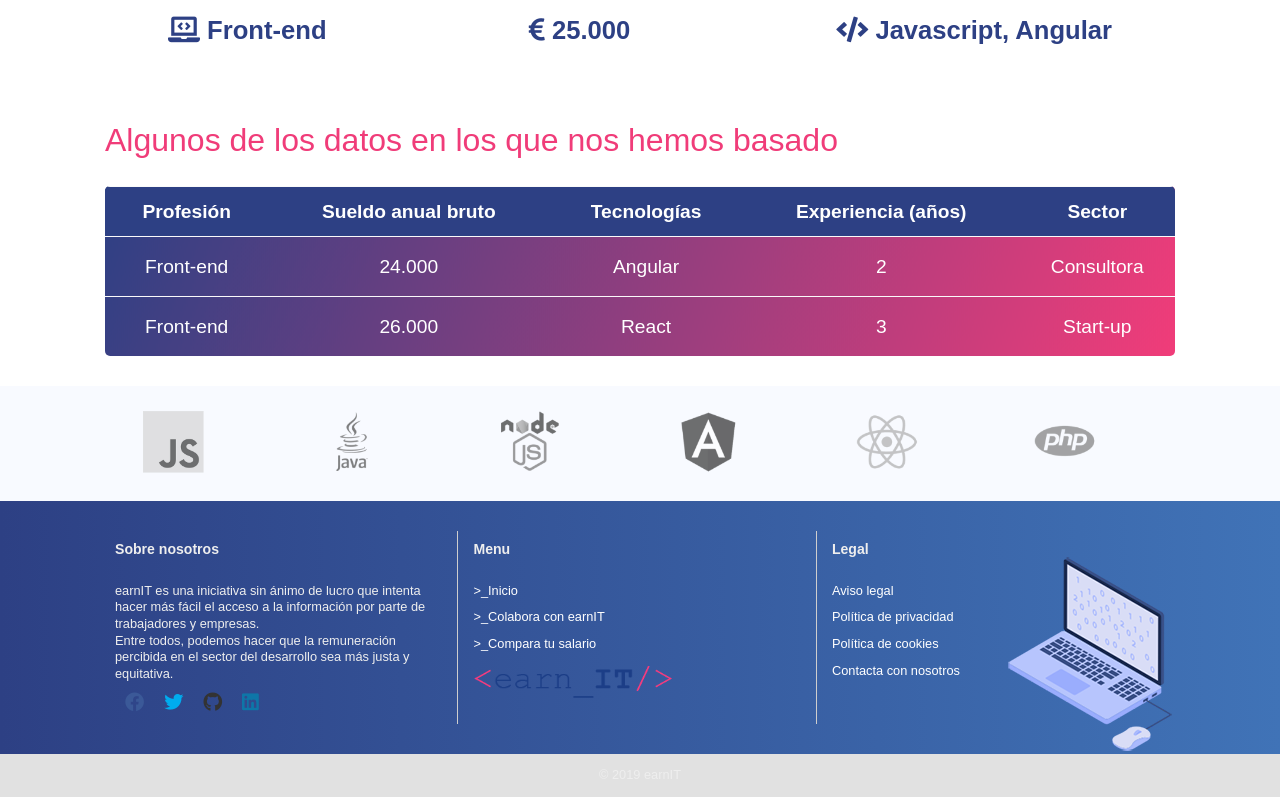
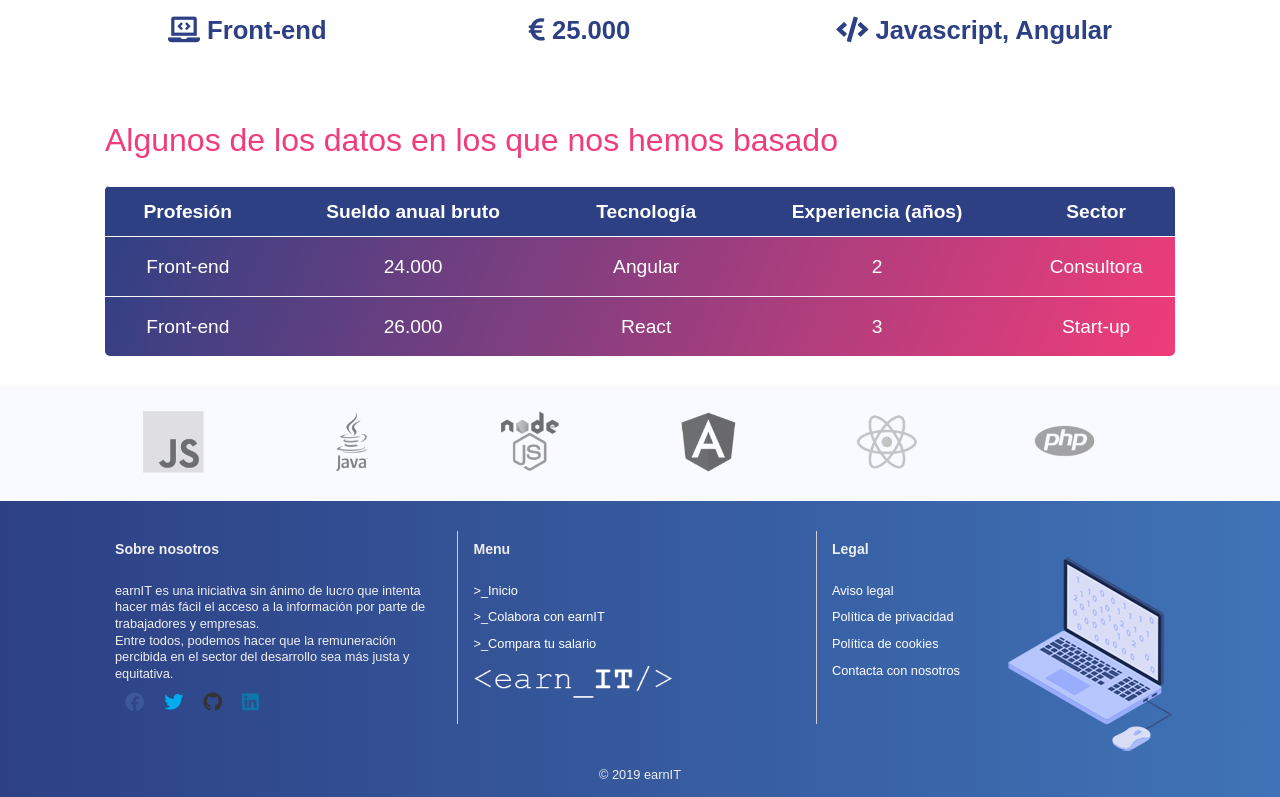
Before and after one commit to JavierMartinGil/Proyecto-earnIT-frontend, an Angular app: page /compara in a window 1280 px wide. Shown: the part 1056-1853 px from the top of the page. Built offline with nearby package versions, Linux system fonts and the light colour scheme.

Commit message:
Cambios footer y tabla

```diff
--- a/src/app/footer/footer.component.css
+++ b/src/app/footer/footer.component.css
@@ -13,7 +13,6 @@ footer p{
 }
 
 .subfooter {
-    background-color: #e1e1e1;
     padding: 15px 0;
     text-align: center;
     font-size: .8em;
--- a/src/app/footer/footer.component.html
+++ b/src/app/footer/footer.component.html
@@ -18,7 +18,7 @@
                 <li><a [routerLink]="['/colabora']">Colabora con earnIT</a></li>
                 <li><a [routerLink]="['/compara']">Compara tu salario</a></li>
             </ul>
-            <img src="../../assets/img/earnit_log_footer.png" alt="earnIT comparador de sueldos de IT" id="logo_footer">
+            <img src="../../assets/img/earnit_logo.png" alt="earnIT comparador de sueldos de IT" id="logo_footer">
         </div>
         <div>
             <h4>Legal</h4>
--- a/src/app/tablaresultados/tablaresultados.component.html
+++ b/src/app/tablaresultados/tablaresultados.component.html
@@ -4,7 +4,7 @@
         <tr>
             <th>Profesión</th>
             <th>Sueldo anual bruto</th>
-            <th>Tecnologías</th>
+            <th>Tecnología</th>
             <th>Experiencia (años)</th>
             <th>Sector</th>
         </tr>
```
